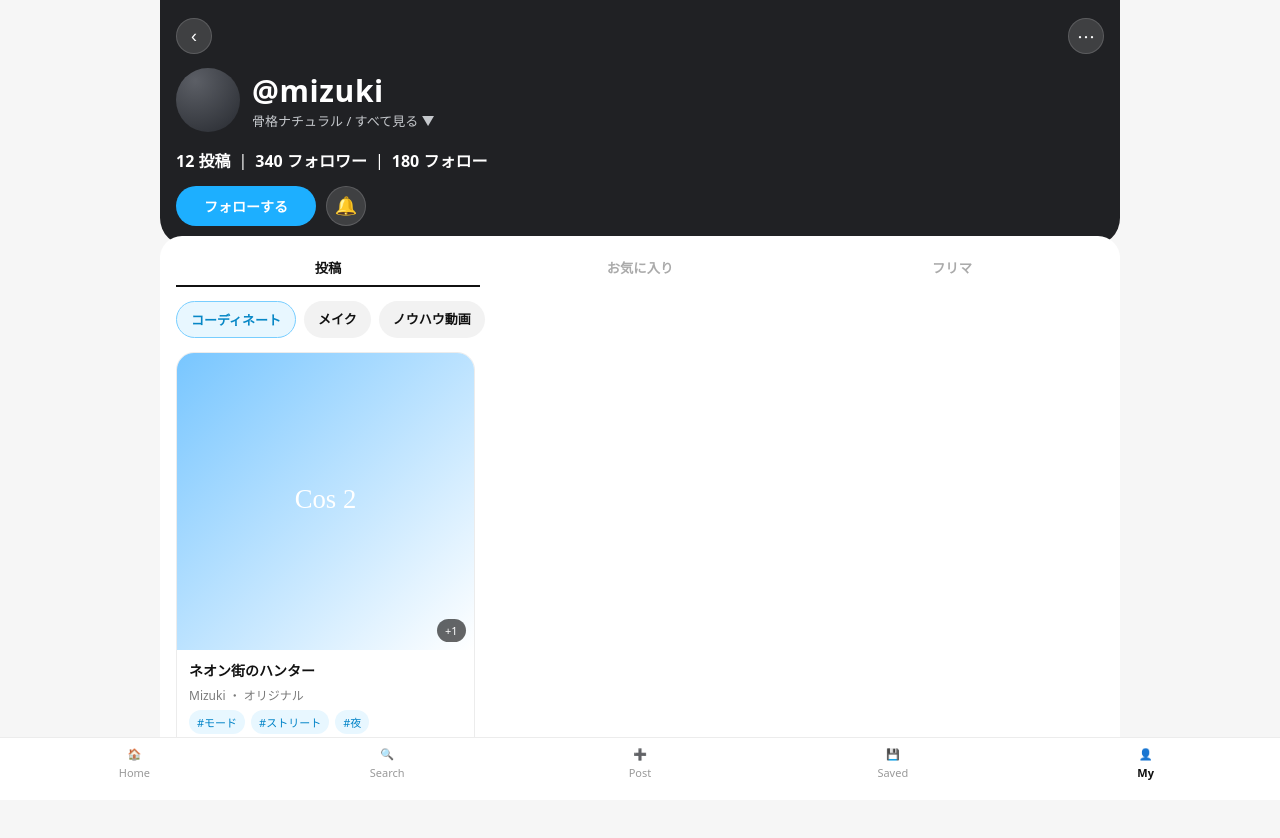
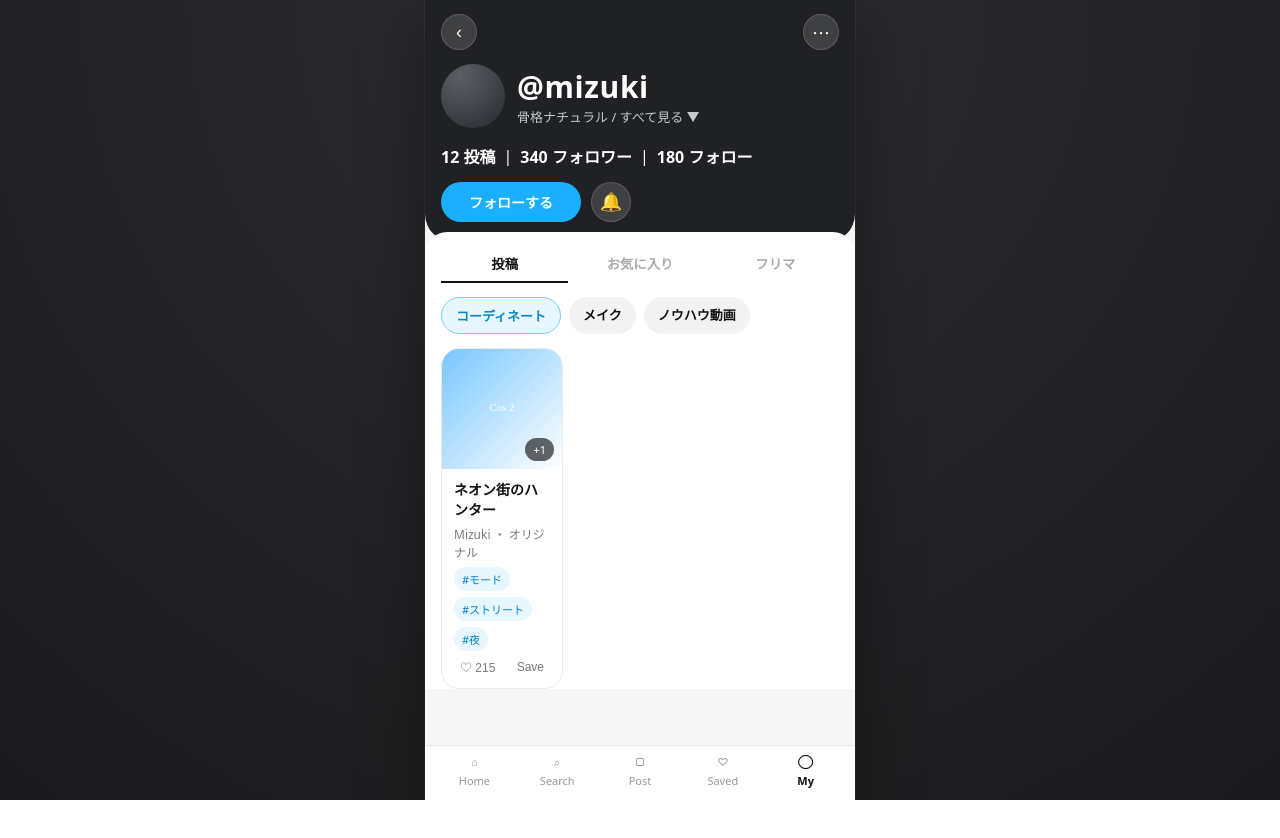
Before and after one commit to FUGA369/coswear-pwa, a Next.js app: page /my in a window 1280 px wide. Shown: the top 838 px of the page. After the commit the page ends 800 px from the top, so only its background shows below. Built offline with nearby package versions, Linux system fonts and the light colour scheme.

Commit message:
Tune UI for app-only mobile shell

```diff
--- a/app/globals.css
+++ b/app/globals.css
@@ -1,12 +1,15 @@
 :root {
   color-scheme: light;
-  --bg: #f6f6f6;
+  --bg: #1b1b1d;
+  --app-bg: #f6f6f6;
   --text: #111;
   --muted: #7a7a7a;
   --card: #fff;
   --line: #ececec;
   --accent: #1dafff;
   --accent-soft: #e8f7ff;
+  --app-width: 430px;
+  --page-padding: 16px;
 }
 
 * {
@@ -16,13 +19,23 @@
 body {
   margin: 0;
   font-family: "Hiragino Sans", "Noto Sans JP", system-ui, -apple-system, BlinkMacSystemFont, "Segoe UI", sans-serif;
-  background: var(--bg);
+  background: radial-gradient(circle at top, #2c2d31, var(--bg));
   color: var(--text);
 }
 
 a {
   color: inherit;
   text-decoration: none;
+}
+
+.mobile-app {
+  width: 100%;
+  max-width: var(--app-width);
+  min-height: 100vh;
+  margin: 0 auto;
+  background: var(--app-bg);
+  position: relative;
+  box-shadow: 0 0 0 1px rgba(255, 255, 255, 0.04), 0 18px 60px rgba(0, 0, 0, 0.35);
 }
 
 .app-shell {
@@ -32,9 +45,7 @@ a {
 }
 
 main {
-  padding: 16px 16px 96px;
-  max-width: 960px;
-  margin: 0 auto;
+  padding: calc(12px + env(safe-area-inset-top)) var(--page-padding) calc(96px + env(safe-area-inset-bottom));
   width: 100%;
 }
 
@@ -44,7 +55,7 @@ main {
   z-index: 20;
   background: rgba(246, 246, 246, 0.85);
   backdrop-filter: blur(10px);
-  padding: 14px 16px;
+  padding: calc(12px + env(safe-area-inset-top)) var(--page-padding) 12px;
   display: flex;
   justify-content: space-between;
   align-items: center;
@@ -100,7 +111,6 @@ main {
 
 .grid { display: grid; grid-template-columns: repeat(2, minmax(0, 1fr)); gap: 12px; }
 @media (min-width: 768px) { .grid { grid-template-columns: repeat(3, minmax(0, 1fr)); gap: 16px; } }
-
 
 .grid-three {
   grid-template-columns: repeat(3, minmax(0, 1fr));
@@ -172,25 +182,26 @@ input[type="text"], textarea {
 
 .tabs {
   position: fixed;
+  left: 50%;
+  transform: translateX(-50%);
   bottom: 0;
-  left: 0;
-  right: 0;
-  background: #fff;
+  width: min(100%, var(--app-width));
+  background: rgba(255, 255, 255, 0.96);
   border-top: 1px solid var(--line);
   display: grid;
   grid-template-columns: repeat(5, 1fr);
-  padding: 8px 8px 20px;
+  padding: 8px 8px calc(12px + env(safe-area-inset-bottom));
   z-index: 30;
 }
 .tab-item { display: flex; flex-direction: column; align-items: center; gap: 4px; font-size: 11px; color: #999; }
 .tab-item.active { color: #111; font-weight: 700; }
 
 /* My page (screenshot style) */
-.my-page { margin: -16px -16px 0; }
+.my-page { margin: -16px calc(-1 * var(--page-padding)) 0; }
 .my-hero {
   background: #202124;
   color: #fff;
-  padding: 18px 16px 20px;
+  padding: calc(18px + env(safe-area-inset-top)) var(--page-padding) 20px;
   border-bottom-left-radius: 28px;
   border-bottom-right-radius: 28px;
 }
@@ -210,7 +221,7 @@ input[type="text"], textarea {
   margin-top: -10px;
   border-top-left-radius: 22px;
   border-top-right-radius: 22px;
-  padding: 14px 16px 0;
+  padding: 14px var(--page-padding) 0;
 }
 .my-tabs { display: grid; grid-template-columns: repeat(3,1fr); gap: 8px; }
 .my-tab { border: none; background: transparent; color: #aaa; font-weight: 700; padding: 8px 0; border-bottom: 2px solid transparent; }
@@ -221,7 +232,7 @@ input[type="text"], textarea {
 
 /* Detail page */
 .detail-page {
-  margin: -16px -16px 0;
+  margin: -16px calc(-1 * var(--page-padding)) 0;
   background: #fff;
   min-height: calc(100vh - 56px);
 }
@@ -229,7 +240,7 @@ input[type="text"], textarea {
 .detail-image { width: 100%; aspect-ratio: 4/5; object-fit: cover; display: block; }
 .detail-top-actions {
   position: absolute;
-  top: 14px;
+  top: calc(14px + env(safe-area-inset-top));
   left: 12px;
   right: 12px;
   display: flex;
@@ -247,3 +258,9 @@ input[type="text"], textarea {
 .detail-sub { color: var(--muted); margin: 2px 0 0; }
 .detail-title { font-size: 38px; margin: 16px 0 6px; line-height: 1.1; letter-spacing: .01em; }
 .detail-footer-actions { margin-top: 18px; display: flex; gap: 8px; flex-wrap: wrap; }
+
+@media (max-width: 480px) {
+  .mobile-app {
+    box-shadow: none;
+  }
+}
--- a/app/layout.js
+++ b/app/layout.js
@@ -6,11 +6,17 @@ import AppHeader from "../components/AppHeader";
 export const metadata = {
   title: "Coswear",
   description: "Cosplayer-focused WEAR-style PWA",
-  manifest: "/manifest.json"
+  manifest: "/manifest.json",
+  appleWebApp: {
+    capable: true,
+    statusBarStyle: "black-translucent",
+    title: "Coswear"
+  }
 };
 
 export const viewport = {
-  themeColor: "#1dafff"
+  themeColor: "#1dafff",
+  viewportFit: "cover"
 };
 
 export default function RootLayout({ children }) {
@@ -22,6 +28,7 @@ export default function RootLayout({ children }) {
         <link rel="manifest" href="/manifest.json" />
       </head>
       <body>
+        <div className="mobile-app">
           <AppProvider>
             <div className="app-shell">
               <AppHeader />
@@ -29,6 +36,7 @@ export default function RootLayout({ children }) {
             </div>
             <Tabs />
           </AppProvider>
+        </div>
       </body>
     </html>
   );
--- a/components/Tabs.jsx
+++ b/components/Tabs.jsx
@@ -4,11 +4,11 @@ import Link from "next/link";
 import { usePathname } from "next/navigation";
 
 const tabs = [
-  { href: "/", label: "Home", icon: "🏠" },
-  { href: "/search", label: "Search", icon: "🔍" },
-  { href: "/post", label: "Post", icon: "➕" },
-  { href: "/saved", label: "Saved", icon: "💾" },
-  { href: "/my", label: "My", icon: "👤" }
+  { href: "/", label: "Home", icon: "⌂" },
+  { href: "/search", label: "Search", icon: "⌕" },
+  { href: "/post", label: "Post", icon: "▢" },
+  { href: "/saved", label: "Saved", icon: "♡" },
+  { href: "/my", label: "My", icon: "◯" }
 ];
 
 export default function Tabs() {
```
Also changed, not shown: 1 other file (tests, documents, lock files or other folders). Lines whose indentation alone changed are shown as unchanged.
